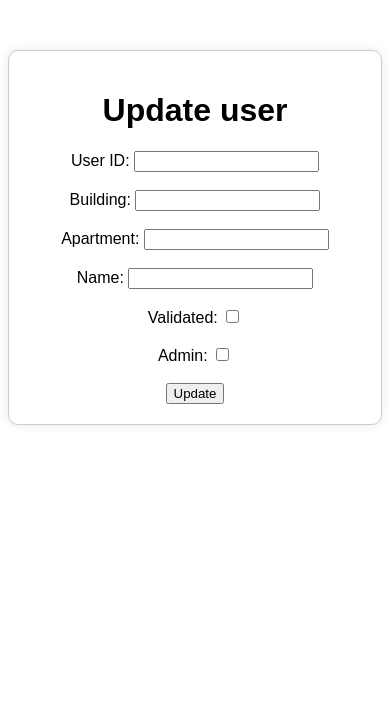
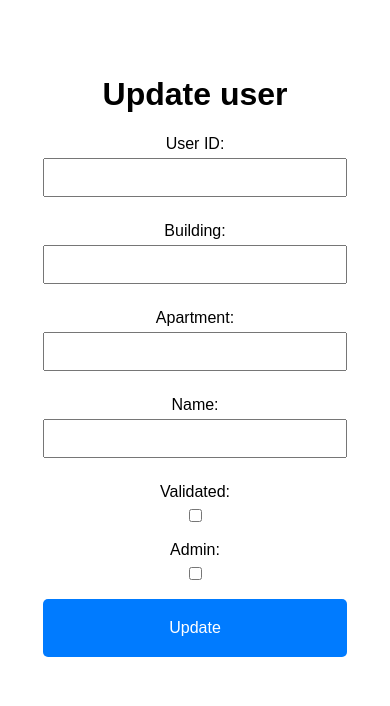
Before and after one commit to noamnelke/gatepass, a Flask app: template app/templates/update.html in a window 390 px wide. Shown: the top 706 px of the page. Run offline with Flask 3, Linux system fonts and the light colour scheme; the template is opened without the code that fills it, so the values that code supplies are empty.

Commit message:
update styles, better support mobile

```diff
--- a/app/static/css/base.css
+++ b/app/static/css/base.css
@@ -1,5 +1,6 @@
 body {
     font-family: Arial, sans-serif;
+    font-size: 16px;
     text-align: center;
     margin-top: 50px;
 }
@@ -11,3 +12,82 @@ body {
     border-radius: 10px;
     box-shadow: 0 0 10px rgba(0, 0, 0, 0.1);
 }
+
+form div {
+    margin-bottom: 15px;
+}
+
+form label {
+    display: block;
+    margin-bottom: 5px;
+}
+
+form input[type="text"] {
+    box-sizing: border-box;
+    width: 50%;
+    padding: 10px;
+    margin-bottom: 10px;
+}
+
+form button {
+    padding: 10px 20px;
+    background-color: #007bff;
+    color: white;
+    border: none;
+    border-radius: 5px;
+    cursor: pointer;
+    font-size: 16px;
+}
+
+.radio-group {
+    display: flex;
+    justify-content: center;
+    margin-bottom: 15px;
+}
+
+.radio-group input[type="radio"] {
+    display: none;
+}
+
+.radio-group label {
+    padding: 10px 20px;
+    border: 1px solid #ccc;
+    border-radius: 5px;
+    margin: 0 5px;
+    cursor: pointer;
+    background-color: #f0f0f0;
+}
+
+.radio-group input[type="radio"]:checked + label {
+    background-color: #007bff;
+    color: white;
+    border-color: #007bff;
+}
+
+/* Media query for mobile devices */
+@media (max-width: 600px) {
+    body {
+        margin-top: 20px;
+        padding: 10px;
+    }
+
+    .container {
+        max-width: 100%;
+        margin: 10px;
+        padding: 15px;
+        border: none;
+        border-radius: 5px;
+        box-shadow: none;
+    }
+
+    form input[type="text"], form input[type="radio"] {
+        width: 100%;
+        padding: 10px;
+        margin-bottom: 10px;
+    }
+
+    form button {
+        width: 100%;
+        padding: 20px;
+    }
+}
--- a/app/templates/login.html
+++ b/app/templates/login.html
@@ -2,6 +2,8 @@
 <html lang="he">
 
 <head>
+    <meta charset="UTF-8">
+    <meta name="viewport" content="width=device-width, initial-scale=1.0">
     <title>Login</title>
     <link rel="stylesheet" href="{{ url_for('static', filename='css/base.css') }}">
 
--- a/app/templates/update.html
+++ b/app/templates/update.html
@@ -45,25 +45,33 @@
     <div class="container">
         <h1>Update user</h1>
         <form id="updateForm">
+            <div>
                 <label for="user_id">User ID:</label>
-            <input type="text" id="user_id" name="user_id" value="{{ user.id }}" readonly><br><br>
-
+                <input type="text" id="user_id" name="user_id" value="{{ user.id }}" readonly>
+            </div>
+            <div>
                 <label for="building">Building:</label>
-            <input type="text" id="building" name="building" value="{{ user.building }}"><br><br>
-
+                <input type="text" id="building" name="building" value="{{ user.building }}">
+            </div>
+            <div>
                 <label for="apartment">Apartment:</label>
-            <input type="text" id="apartment" name="apartment" value="{{ user.apartment }}"><br><br>
-
+                <input type="text" id="apartment" name="apartment" value="{{ user.apartment }}">
+            </div>
+            <div>
                 <label for="name">Name:</label>
-            <input type="text" id="name" name="name" value="{{ user.name }}"><br><br>
-
+                <input type="text" id="name" name="name" value="{{ user.name }}">
+            </div>
+            <div>
                 <label for="validated">Validated:</label>
-            <input type="checkbox" id="validated" name="validated" {{ "checked" if user.validated }}><br><br>
-
+                <input type="checkbox" id="validated" name="validated" {{ "checked" if user.validated }}>
+            </div>
+            <div>
                 <label for="admin">Admin:</label>
-            <input type="checkbox" id="admin" name="admin" {{ "checked" if user.admin }}><br><br>
-
+                <input type="checkbox" id="admin" name="admin" {{ "checked" if user.admin }}>
+            </div>
+            <div>
                 <button type="button" onclick="UpdateUser()">Update</button>
+            </div>
         </form>
     </div>
 </body>
```
Also changed, not shown: app/templates/register.html (+20 -10 lines). Lines whose indentation alone changed are shown as unchanged.
